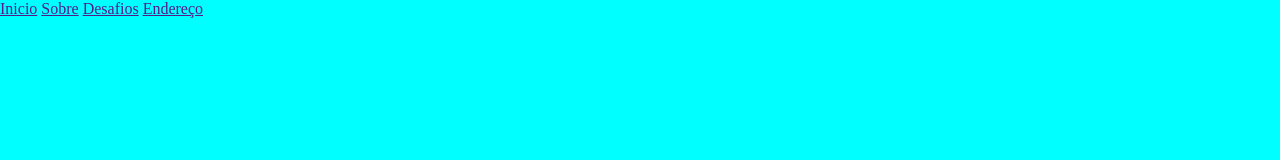
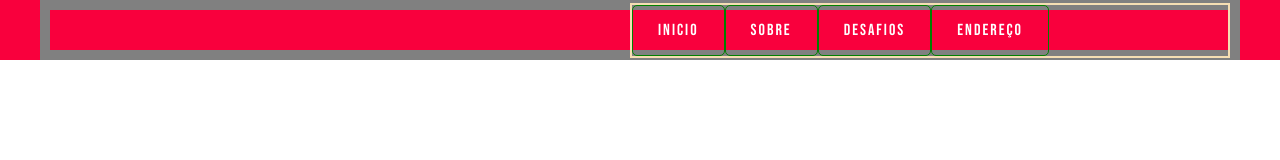
Before and after one commit to kellerreis/Atividade-position-01_03, a plain HTML site: page Landing/index.html in a window 1280 px wide. Drawn offline with Linux system fonts and the light colour scheme.

Commit message:
feito projeto landing

```diff
--- a/Landing/css/style.css
+++ b/Landing/css/style.css
@@ -1,3 +1,10 @@
+/*import da fonte*/
+
+@font-face {
+    font-family: "Keller";
+    src: url(../assets/fonts/font_bebas_neue/BebasNeue-Regular.ttf);
+}
+
 /*reset css */
 * {
     margin: 0;
@@ -5,6 +12,38 @@
     box-sizing: border-box;
 }
 
-body {
-    background-color: aqua;
+.layout-grid {
+    width: 100%;
+    max-width: 1200px;
+    margin: 0 auto;
+    border: 10px solid grey;
+    height: 100%;
 }
+
+header {
+    background-color: #f9003d;
+    height: 60px;
+}
+/*flex box no cabeçalho*/
+header .header-flex {
+    display: flex;
+    justify-content: flex-end;
+    align-items: center;
+}
+
+header nav {
+    display: flex;
+    border: 2px solid wheat;
+    width: 600px;
+}
+
+header nav a {
+    padding: 15px 25px;
+    border-radius: 5px;
+    border: 1px solid green;
+    font-family: "keller";
+    color: white;
+    text-decoration: none;
+    letter-spacing: 2px;
+    text-transform: uppercase;
+}
--- a/Landing/index.html
+++ b/Landing/index.html
@@ -1,5 +1,6 @@
 <!DOCTYPE html>
 <html lang="pt-br">
+
 <head>
     <meta charset="UTF-8">
     <meta http-equiv="X-UA-Compatible" content="IE=edge">
@@ -7,8 +8,10 @@
     <title>Landing</title>
     <link rel="stylesheet" href="css/style.css">
 </head>
+
 <body>
     <header>
+        <div class="layout-grid header-flex">
             <nav>
                 <a href="">Inicio</a>
                 <a href="">Sobre</a>
@@ -16,6 +19,7 @@
                 <a href="">Endereço</a>
 
             </nav>
+        </div>
     </header>
     <main>
 
@@ -26,4 +30,5 @@
 
 
 </body>
+
 </html>
```
Also changed, not shown: Landing/assets/fonts/font_bebas_neue/BebasNeue-Regular.ttf (added), Landing/assets/fonts/font_bebas_neue/OFL.txt (added). Lines whose indentation alone changed are shown as unchanged.
